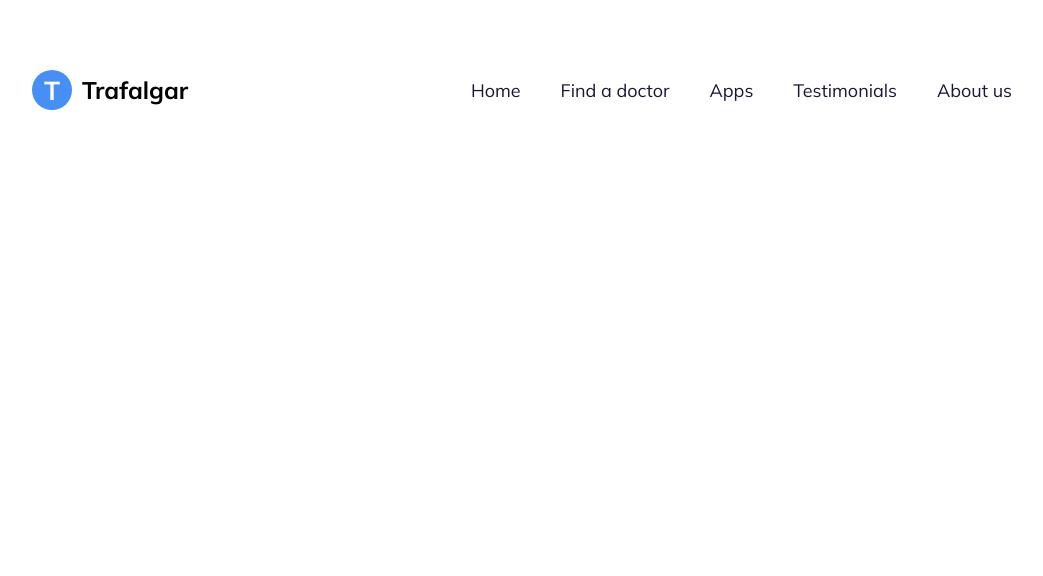
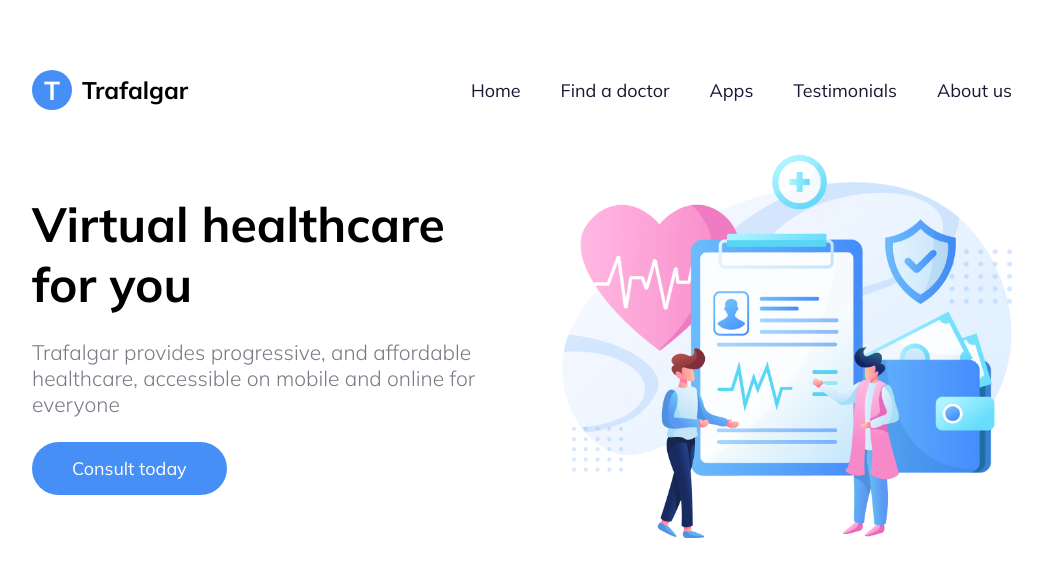
Before and after one commit to Orisabiyi/v-health, a React (Create React App) app: page / in a window 1280 px wide. Shown: the top 576 px of the page, without its empty margins (118-1161 px from the left). Built offline with nearby package versions, Linux system fonts and the light colour scheme.

Commit message:
styled the header component

```diff
--- a/src/components/Header.js
+++ b/src/components/Header.js
@@ -4,6 +4,22 @@ export default function Header() {
   return (
     <header className="header">
       <Nav />
+
+      <div className="header__content">
+        <h1>Virtual healthcare for you</h1>
+        <p>
+          Trafalgar provides progressive, and affordable healthcare, accessible
+          on mobile and online for everyone
+        </p>
+        <button className="btn">Consult today</button>
+      </div>
+
+      <div className="header__img">
+        <img
+          src="images/header-illustration.png"
+          alt="illustration of people relating with product"
+        />
+      </div>
     </header>
   );
 }
--- a/src/index.css
+++ b/src/index.css
@@ -2,6 +2,7 @@
 
 :root {
   --color-primary: #458ff6;
+  --color-primary-light: #458ff6cf;
   --color-primary-dark: #233348;
   --color-primary-dark-2: #1f1534;
 
@@ -23,14 +24,24 @@
 
 body {
   font-family: "Mulish", sans-serif;
+  font-size: 1.8rem;
   font-optical-sizing: auto;
   font-weight: 300;
   font-style: normal;
 }
 
+.header {
+  padding: 7rem 15rem;
+
+  display: grid;
+  grid-template-columns: repeat(2, 1fr);
+  gap: 4rem 8rem;
+}
+
 .nav {
   display: flex;
   align-items: center;
+  grid-column: 1 / -1;
 }
 
 .nav__logo {
@@ -60,7 +71,6 @@ body {
 }
 
 .nav__list {
-  font-size: 1.8rem;
   font-weight: 400;
   list-style: none;
   color: var(--color-primary-dark-2);
@@ -70,8 +80,35 @@ body {
   gap: 4rem;
 }
 
-.header {
-  padding: 7rem 15rem;
+.header__content {
+  grid-column: 1 / 2;
+
+  display: flex;
+  align-items: flex-start;
+  justify-content: center;
+  flex-direction: column;
+  gap: 2.5rem;
+}
+
+.header__content p {
+  font-size: 2.1rem;
+  color: var(--color-text-gray);
+}
+
+.header__img {
+  grid-column: 2 / 3;
+}
+
+.header__img img {
+  display: block;
+  object-fit: cover;
+  width: 100%;
+  height: 100%;
+}
+
+h1 {
+  font-size: 4.8rem;
+  font-weight: 700;
 }
 
 h2 {
@@ -84,3 +121,28 @@ a:visited {
   text-decoration: none;
   color: unset;
 }
+
+.btn {
+  font-size: inherit;
+  font-family: inherit;
+
+  padding: 1.5rem 4rem;
+  border-radius: 5rem;
+  color: var(--color-neutral);
+  background-color: var(--color-primary);
+
+  border: 0;
+  outline: 0;
+}
+
+.btn:hover {
+  cursor: pointer;
+  background: var(--color-primary-light);
+  transform: scale(1.01);
+  box-shadow: 0 0 1rem rgba(0, 0, 0, 0.3);
+  transition: all 1s;
+}
+
+.btn:active {
+  transform: scale(0.8);
+}
```
Also changed, not shown: public/images/header-illustration.png (added).
